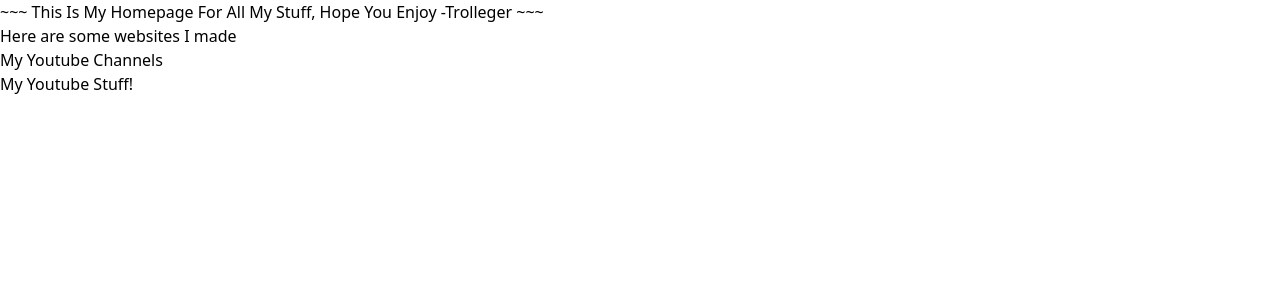
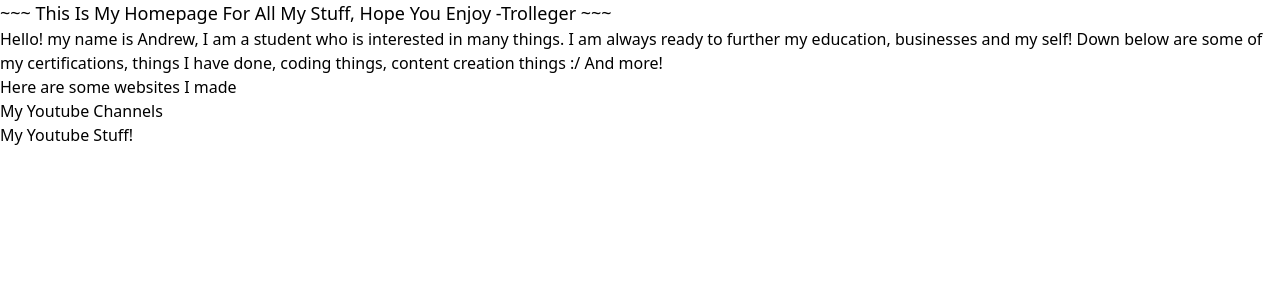
Before and after one commit to Trolleger/BetterDiscord, a SvelteKit app in the folder my-app/: page / in a window 1280 px wide. Shown: the top 300 px of the page. Built offline with nearby package versions, Linux system fonts and the light colour scheme.

Commit message:
some more informations about me

```diff
--- a/my-app/src/routes/+page.svelte
+++ b/my-app/src/routes/+page.svelte
@@ -3,12 +3,20 @@
   </script>
 
   <style>
+    h1 {
+      font-size: large;
+
+    }
     /* Your styles can go here if you'd like to add any */
   </style>
 
   <main>
     <h1>~~~ This Is My Homepage For All My Stuff, Hope You Enjoy -Trolleger ~~~</h1>
 
+    <p>
+      Hello! my name is Andrew, I am a student who is interested in many things. I am always ready to further my education, businesses and my self!
+      Down below are some of my certifications, things I have done, coding things, content creation things :/ And more!
+    </p>
 
     <p>Here are some websites I made</p>
 
@@ -27,4 +35,5 @@
  DO NOT USE NORMAL WINDOWS SETTING THINGY THAT STUFF DONT WORK.
  To run the server do:
  cd my-app
- npm run dev-->
+ npm run dev
+ AND WE GOT IT-->
```
